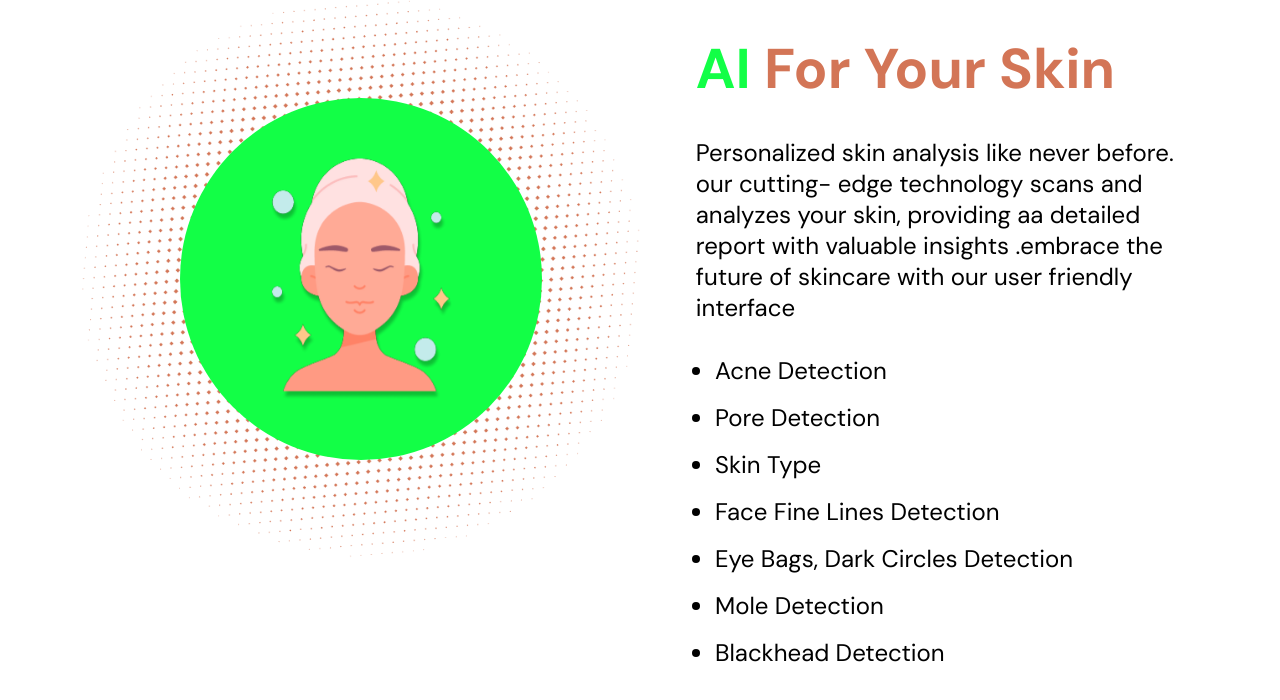
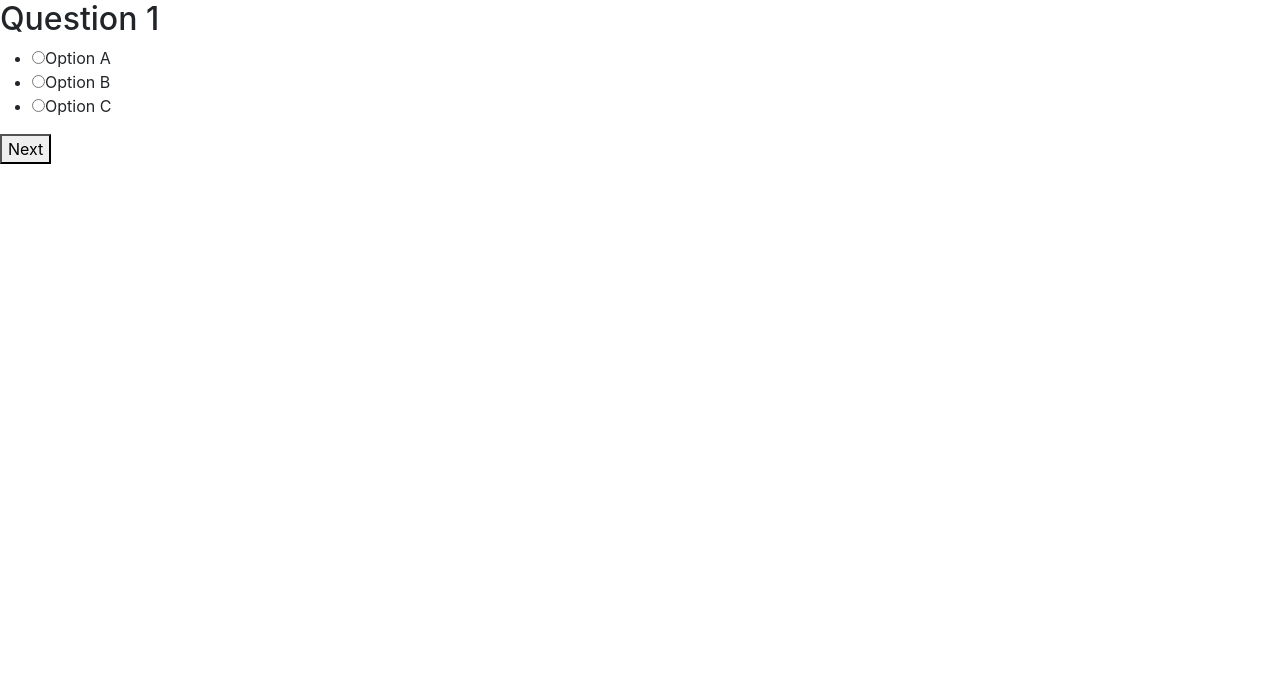
Before and after one commit to mayank1090/Arealu, a React (Create React App) app: page / in a window 1280 px wide. Shown: the top 700 px of the page. Built offline with nearby package versions, Linux system fonts and the light colour scheme.

Commit message:
sampleaddition

```diff
--- a/package.json
+++ b/package.json
@@ -8,7 +8,9 @@
     "@testing-library/user-event": "^13.5.0",
     "react": "^18.2.0",
     "react-dom": "^18.2.0",
+    "react-redux": "^8.1.2",
     "react-scripts": "5.0.1",
+    "redux": "^4.2.1",
     "web-vitals": "^2.1.4"
   },
   "scripts": {
--- a/src/App.js
+++ b/src/App.js
@@ -1,24 +1,36 @@
 
 import './App.css';
-import About from './components/about/about';
-import Founder from './components/founder/founder';
-import Hair from './components/hairpage/hair';
-import Landing from './components/landingPage/landing';
-import Process from './components/process/process';
-import Scan from './components/Scanpage/scan';
-import Skin from './components/skinpage/skin';
+// import About from './components/about/about';
+// import Founder from './components/founder/founder';
+// import Hair from './components/hairpage/hair';
+// import Landing from './components/landingPage/landing';
+// import Process from './components/process/process';
+// import CameraComponent from './components/Sample/sample';
+// import Scan from './components/Scanpage/scan';
+// import Skin from './components/skinpage/skin';
+
+import { Provider } from 'react-redux';
+import { createStore } from 'redux';
+import rootReducer from './reducers/major';
+import Stepper from "./components/questioner/Questioner"
+
+const store = createStore(rootReducer);
 
 function App() {
   return (
+    <Provider store={store}>
     <div className="App">
        {/* <Landing/>
       <Process/> */}
       {/* <Hair/> */}
-      <Skin/>
+      {/* <Skin/> */}
+      {/* <CameraComponent/> */}
+      <Stepper/>
       {/* <Scan/>
       <Founder/>
       <About/> */}
     </div>
+    </Provider>
   );
 }
 
--- /dev/null
+++ b/src/actions/questionnaireActions.js
@@ -0,0 +1,9 @@
+// actions/questionnaireActions.js
+import { SET_ANSWER } from './types';
+
+export const setAnswer = (questionId, answer) => {
+  return {
+    type: SET_ANSWER,
+    payload: { questionId, answer },
+  };
+};
--- /dev/null
+++ b/src/actions/types.js
@@ -0,0 +1,2 @@
+// actions/types.js
+export const SET_ANSWER = 'SET_ANSWER';
--- /dev/null
+++ b/src/components/Sample/sample.js
@@ -0,0 +1,65 @@
+import React, { useState, useRef } from 'react';
+
+const CameraComponent = () => {
+  const [isFrontCamera, setIsFrontCamera] = useState(true);
+  const [capturedImages, setCapturedImages] = useState([]);
+  const videoRef = useRef(null);
+  const canvasRef = useRef(null);
+
+  const handleCameraSwitch = () => {
+    setIsFrontCamera(!isFrontCamera);
+  };
+
+  const handleTakePicture = () => {
+    if (videoRef.current && canvasRef.current) {
+      const video = videoRef.current;
+      const canvas = canvasRef.current;
+      canvas.width = video.videoWidth;
+      canvas.height = video.videoHeight;
+      canvas.getContext('2d').drawImage(video, 0, 0, canvas.width, canvas.height);
+
+      const dataURL = canvas.toDataURL('image/png'); // Convert canvas content to a data URL
+      setCapturedImages([...capturedImages, dataURL]);
+    }
+  };
+
+  const startCamera = async () => {
+    try {
+      const stream = await navigator.mediaDevices.getUserMedia({
+        video: { facingMode: isFrontCamera ? 'user' : 'environment' },
+      });
+      videoRef.current.srcObject = stream;
+    } catch (error) {
+      console.error('Error accessing camera:', error);
+    }
+  };
+
+  // Initialize camera on component mount
+  React.useEffect(() => {
+    startCamera();
+    return () => {
+      // Cleanup: stop camera on unmount
+      if (videoRef.current.srcObject) {
+        const stream = videoRef.current.srcObject;
+        const tracks = stream.getTracks();
+        tracks.forEach(track => track.stop());
+      }
+    };
+  }, [isFrontCamera]);
+
+  return (
+    <div>
+      <video ref={videoRef} autoPlay playsInline />
+      <button onClick={handleCameraSwitch}>Switch Camera</button>
+      <button onClick={handleTakePicture}>Take Picture</button>
+      <canvas ref={canvasRef} style={{ display: 'none' }} />
+      <div>
+        {capturedImages.map((imageURL, index) => (
+          <img key={index} src={imageURL} alt={`Captured ${index}`} />
+        ))}
+      </div>
+    </div>
+  );
+};
+
+export default CameraComponent;
--- /dev/null
+++ b/src/components/questioner/Questioner.js
@@ -0,0 +1,57 @@
+// components/Stepper.js
+import React, { useState } from 'react';
+import { connect,useSelector } from 'react-redux';
+import { setAnswer } from '../../actions/questionnaireActions';
+
+const questions = [
+  { id: 'q1', question: 'Question 1', options: ['Option A', 'Option B', 'Option C'] },
+  { id: 'q2', question: 'Question 2', options: ['Option X', 'Option Y', 'Option Z'] },
+  // Add more questions...
+];
+
+const Stepper = ({ answers, setAnswer }) => {
+  const [currentStep, setCurrentStep] = useState(0);
+
+  const handleNext = () => {
+    setCurrentStep(currentStep + 1);
+  };
+
+  const handleOptionSelect = (questionId, answer) => {
+    console.log(`User selected: ${answer}`)
+    setAnswer(questionId, answer);
+  };
+
+  const currentQuestion = questions[currentStep];
+
+  const reduxState = useSelector(state => state);
+  console.log(reduxState)
+
+  return (
+    <div>
+      <h2>{currentQuestion.question}</h2>
+      <ul>
+        {currentQuestion.options.map((option, index) => (
+          <li key={index}>
+            <label>
+              <input
+                type="radio"
+                name={`question-${currentQuestion.id}`}
+                value={option}
+                onChange={() => handleOptionSelect(currentQuestion.id, option)}
+                checked={answers[currentQuestion.id] === option}
+              />
+              {option}
+            </label>
+          </li>
+        ))}
+      </ul>
+      <button onClick={handleNext}>Next</button>
+    </div>
+  );
+};
+
+const mapStateToProps = state => ({
+  answers: state.questionnaire,
+});
+
+export default connect(mapStateToProps, { setAnswer })(Stepper);
--- /dev/null
+++ b/src/reducers/major.js
@@ -0,0 +1,10 @@
+// reducers/index.js
+import { combineReducers } from 'redux';
+import questionnaireReducer from './questionnaireReducer';
+
+const rootReducer = combineReducers({
+  questionnaire: questionnaireReducer,
+  // other reducers...
+});
+
+export default rootReducer;
--- /dev/null
+++ b/src/reducers/questionnaireReducer.js
@@ -0,0 +1,18 @@
+// reducers/questionnaireReducer.js
+import { SET_ANSWER } from '../actions/types';
+
+const initialState = {};
+
+const questionnaireReducer = (state = initialState, action) => {
+  switch (action.type) {
+    case SET_ANSWER:
+      return {
+        ...state,
+        [action.payload.questionId]: action.payload.answer,
+      };
+    default:
+      return state;
+  }
+};
+
+export default questionnaireReducer;
```
Also changed, not shown: 1 other file (tests, documents, lock files or other folders).
